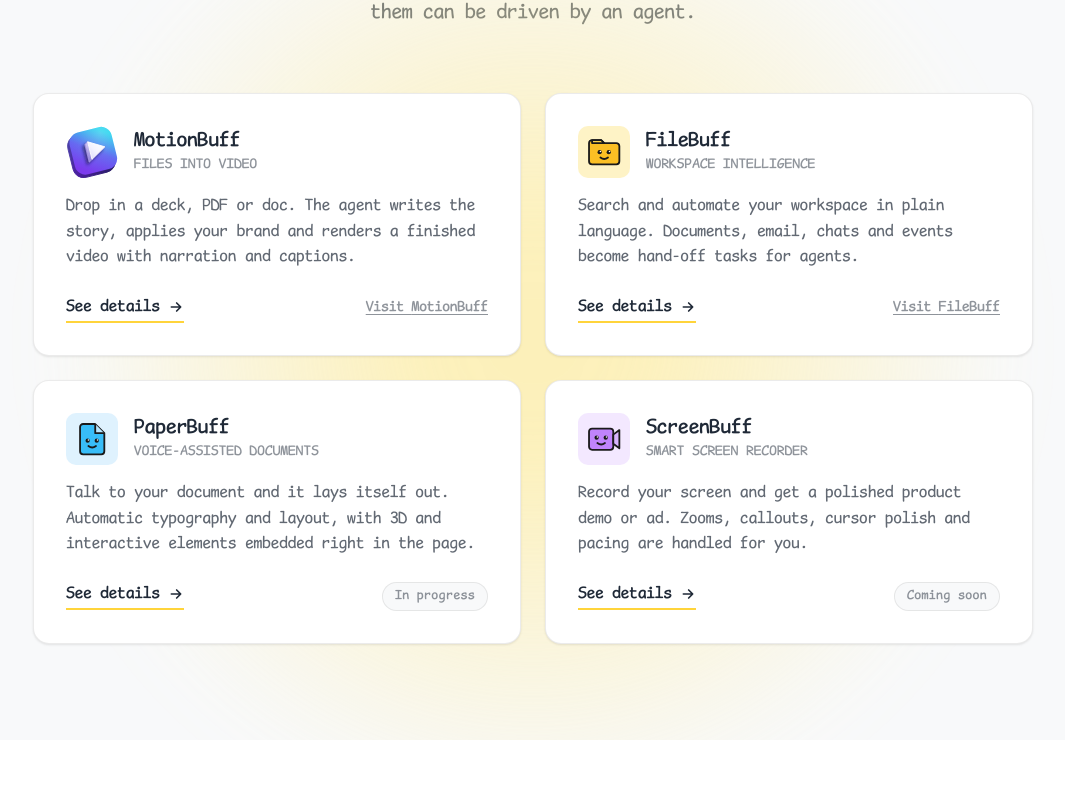
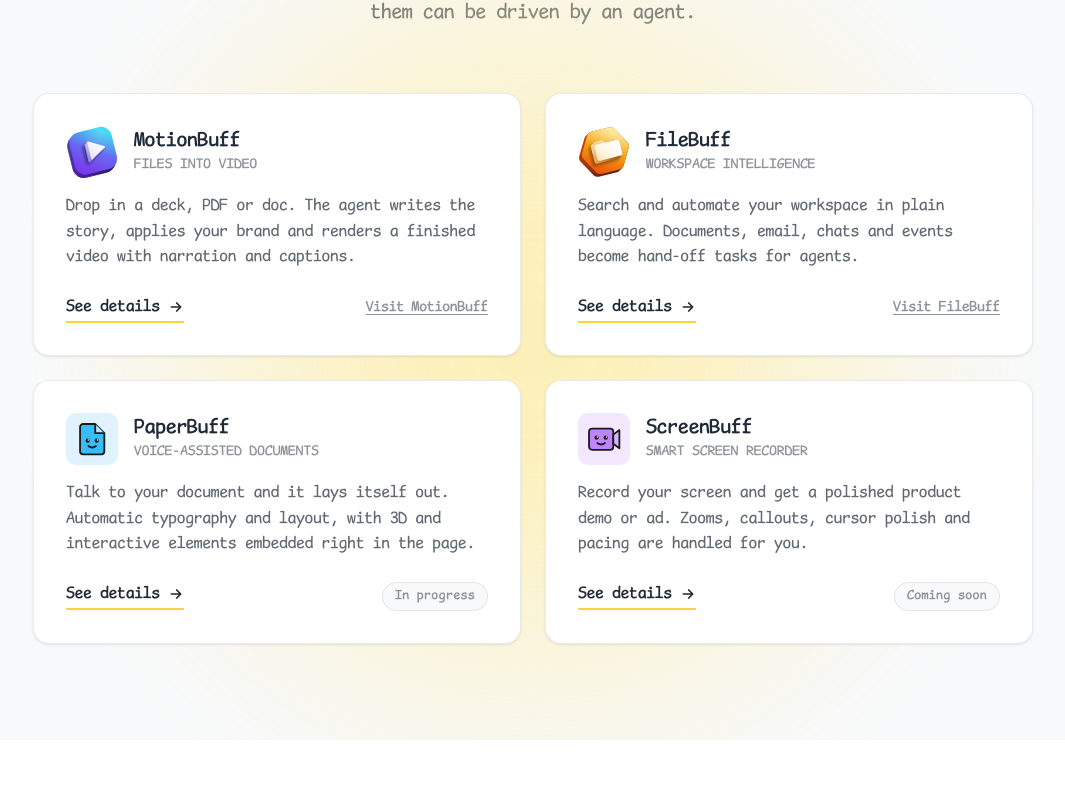
Before and after one commit to dieharders/homebrew-ai-website, a Next.js app: page / in a window 1280 px wide. Shown: the part 1358-2160 px from the top of the page, without its empty margins (107-1172 px from the left). Built offline with nearby package versions, Linux system fonts and the light colour scheme.

Commit message:
add filebuff icon

```diff
--- a/components/AppIcons.tsx
+++ b/components/AppIcons.tsx
@@ -1,7 +1,8 @@
 /**
- * Mascot icons for the OpenBrew app suite. Inline SVG (not images) so they
- * stay crisp at any size and ship in the server-rendered HTML alongside the
- * app links that point at each subdomain.
+ * Icons for the OpenBrew app suite. Apps with a finished 3D mark load it from
+ * public/icons/ (see MarkImage); the rest are still the inline-SVG mascots,
+ * which stay crisp at any size and ship in the server-rendered HTML alongside
+ * the app links.
  */
 
 const INK = "#1a1a1a";
@@ -22,42 +23,30 @@ const svgProps = {
 const a11yProps = (title?: string) =>
   title ? ({ role: "img" } as const) : ({ "aria-hidden": true } as const);
 
+/**
+ * An app's real 3D mark from public/icons/. Loaded as an image rather than
+ * inlined: the SVGs define gradient ids, and inlining one in several places at
+ * once (header menu, suite card, spotlight) would duplicate them, and gradients
+ * defined inside the hidden header menu can fail to paint. Each mark is its own
+ * tile, so it fills the icon box instead of sitting at 70%.
+ */
+function MarkImage({ src, ...p }: AppIconProps & { src: string }) {
+  return (
+    <img
+      src={src}
+      alt={p.title ?? ""}
+      aria-hidden={p.title ? undefined : true}
+      width="100%"
+      height="100%"
+      className={p.className}
+      draggable={false}
+    />
+  );
+}
+
+/** FileBuff's mark: an extruded folder on an amber hexagon. */
 export function FileBuffIcon(p: AppIconProps) {
-  return (
-    <svg {...svgProps} className={p.className} {...a11yProps(p.title)}>
-      {p.title && <title>{p.title}</title>}
-      {/* Folder body */}
-      <path
-        d="M20 6h-8l-2-2H4c-1.1 0-2 .9-2 2v12c0 1.1.9 2 2 2h16c1.1 0 2-.9 2-2V8c0-1.1-.9-2-2-2z"
-        fill="#fbbf24"
-        stroke={INK}
-        strokeWidth="1.2"
-        strokeLinejoin="round"
-      />
-      {/* Tab highlight */}
-      <path
-        d="M4 4h6l2 2H4z"
-        fill="#fcd34d"
-        stroke={INK}
-        strokeWidth="1.2"
-        strokeLinejoin="round"
-      />
-      {/* Eyes */}
-      <circle cx="9" cy="12" r="1.4" fill={INK} />
-      <circle cx="15" cy="12" r="1.4" fill={INK} />
-      {/* Eye shine */}
-      <circle cx="9.5" cy="11.5" r="0.5" fill="white" />
-      <circle cx="15.5" cy="11.5" r="0.5" fill="white" />
-      {/* Smile */}
-      <path
-        d="M9.5 15.5Q12 17.5 14.5 15.5"
-        fill="none"
-        stroke={INK}
-        strokeWidth="1.2"
-        strokeLinecap="round"
-      />
-    </svg>
-  );
+  return <MarkImage src="/icons/filebuff.svg" {...p} />;
 }
 
 export function ScreenBuffIcon(p: AppIconProps) {
@@ -102,26 +91,9 @@ export function ScreenBuffIcon(p: AppIconProps) {
   );
 }
 
-/**
- * MotionBuff's real app mark (public/icons/motionbuff.svg, the same design
- * source as its favicon). Loaded as an image rather than inlined: the SVG
- * defines gradient ids, and inlining it in several places at once (header
- * menu, suite card, spotlight) would duplicate them, and gradients defined
- * inside the hidden header menu can fail to paint. The mark is its own tile,
- * so it fills the icon box instead of sitting at 70%.
- */
+/** MotionBuff's mark (the same design source as its favicon). */
 export function MotionBuffIcon(p: AppIconProps) {
-  return (
-    <img
-      src="/icons/motionbuff.svg"
-      alt={p.title ?? ""}
-      aria-hidden={p.title ? undefined : true}
-      width="100%"
-      height="100%"
-      className={p.className}
-      draggable={false}
-    />
-  );
+  return <MarkImage src="/icons/motionbuff.svg" {...p} />;
 }
 
 export function PaperBuffIcon(p: AppIconProps) {
--- a/data/apps.tsx
+++ b/data/apps.tsx
@@ -131,7 +131,8 @@ export const APPS: T_App[] = [
     platforms: "Windows, macOS and Linux · on-premise and air-gapped",
     status: "live",
     icon: <FileBuffIcon />,
-    iconBg: "bg-amber-100",
+    // The mark is a full tile of its own, so no tinted backing.
+    iconBg: "bg-transparent",
     accent: "#d97706",
   },
   {
```
Also changed, not shown: public/icons/filebuff.svg.
